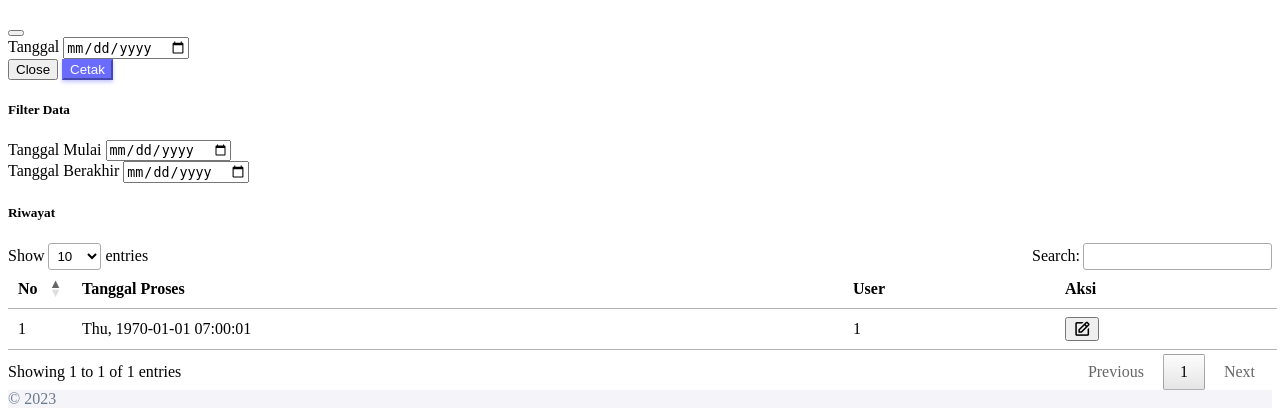
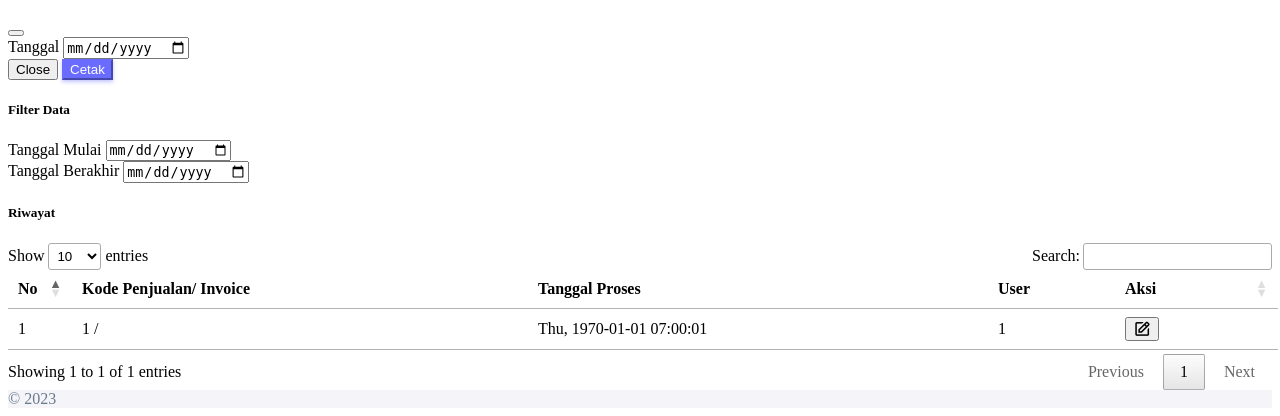
Before and after one commit to ryannolly/toko-emas-murni-a1, a CodeIgniter app: page /toko-emas-murni-a1/index.php/adm/riwayat_penjualan/index in a window 1280 px wide. Shown: the part 2028-2444 px from the top of the page. Run offline with CodeIgniter, Linux system fonts and the light colour scheme; a user stored in the database is signed in; tables that the repository leaves empty or names only in its code hold one stand-in row (values such as "Sample post"); data that the repository does not hold is empty.

Commit message:
Fix Riwayat Penjualan

```diff
--- a/application/controllers/adm/Riwayat_penjualan.php
+++ b/application/controllers/adm/Riwayat_penjualan.php
@@ -28,7 +28,7 @@ class Riwayat_penjualan extends CI_Controller {
     public function get_ajax(){
         //Set Dulu Variabel Yang Dipakek Buat Get_DataTables
         $this->model_admin->column_order = array(null, 'bar.nama_barang', 'rak.nama_rak', 'kadar.nama_kadar');
-        $this->model_admin->column_search = array('bar.nama_barang', 'rak.nama_rak', 'kadar.nama_kadar');
+        $this->model_admin->column_search = array('penjualan.KdPenjualan', 'penjualan.NoInvoice', 'penjualan.TglProses', 'penjualan.usrid');
         $this->model_admin->order = array('bar.id' => 'desc');
 
         //Cek Dulu Ada Gak Filternya
@@ -53,6 +53,7 @@ class Riwayat_penjualan extends CI_Controller {
             $no++;
             $row = array();
             $row[] = $no;
+            $row[] = $item->KdPenjualan . " / " . $item->NoInvoice;
             $row[] = date("D, Y-m-d H:i:s", $item->TglProses);
             $row[] = $item->usrid;
             $row[] = '<a href="'.base_url("adm/riwayat_penjualan/detail_penjualan/".$item->KdPenjualan).'">
--- a/application/views/Admin/riwayat_penjualan.php
+++ b/application/views/Admin/riwayat_penjualan.php
@@ -72,6 +72,7 @@
                       <thead>
                         <tr>
                           <th>No</th>
+                          <th>Kode Penjualan/ Invoice</th>
                           <th>Tanggal Proses</th>
                           <th>User</th>
                           <th>Aksi</th>
```
